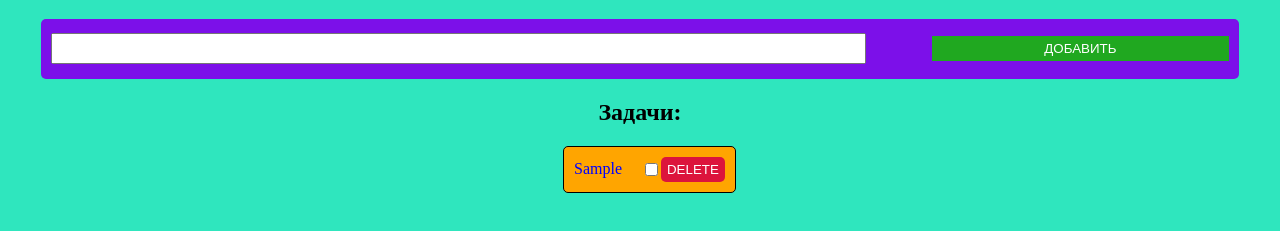
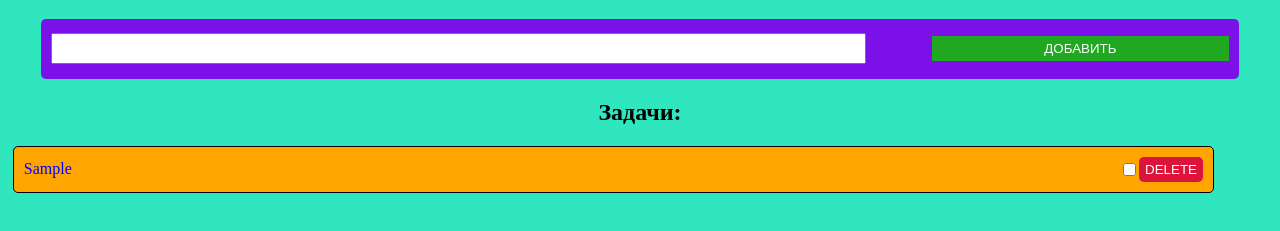
Before and after one commit to yuraCOM/todo, a plain HTML site: page index.html in a window 1280 px wide. Both pictures are taken after typing "Sample" into the empty fields and a click on the button "ДОБАВИТЬ". Shown: the part 61-292 px from the top of the page. Drawn offline with Linux system fonts and the light colour scheme.

Commit message:
Add files via upload

```diff
--- a/style.css
+++ b/style.css
@@ -51,9 +51,15 @@ h1, h2{
     cursor: pointer;
 }
 
+.todos-wrapper{
+    display: inline-block;
+    margin: 0;
+    width: 98%;
+}
+
 .todo-item{
     display: flex;
-    width: 98%;
+    width: 94%;
     /*min-height: 50px;*/
     border: 1px solid black;
     border-radius: 5px;
```
